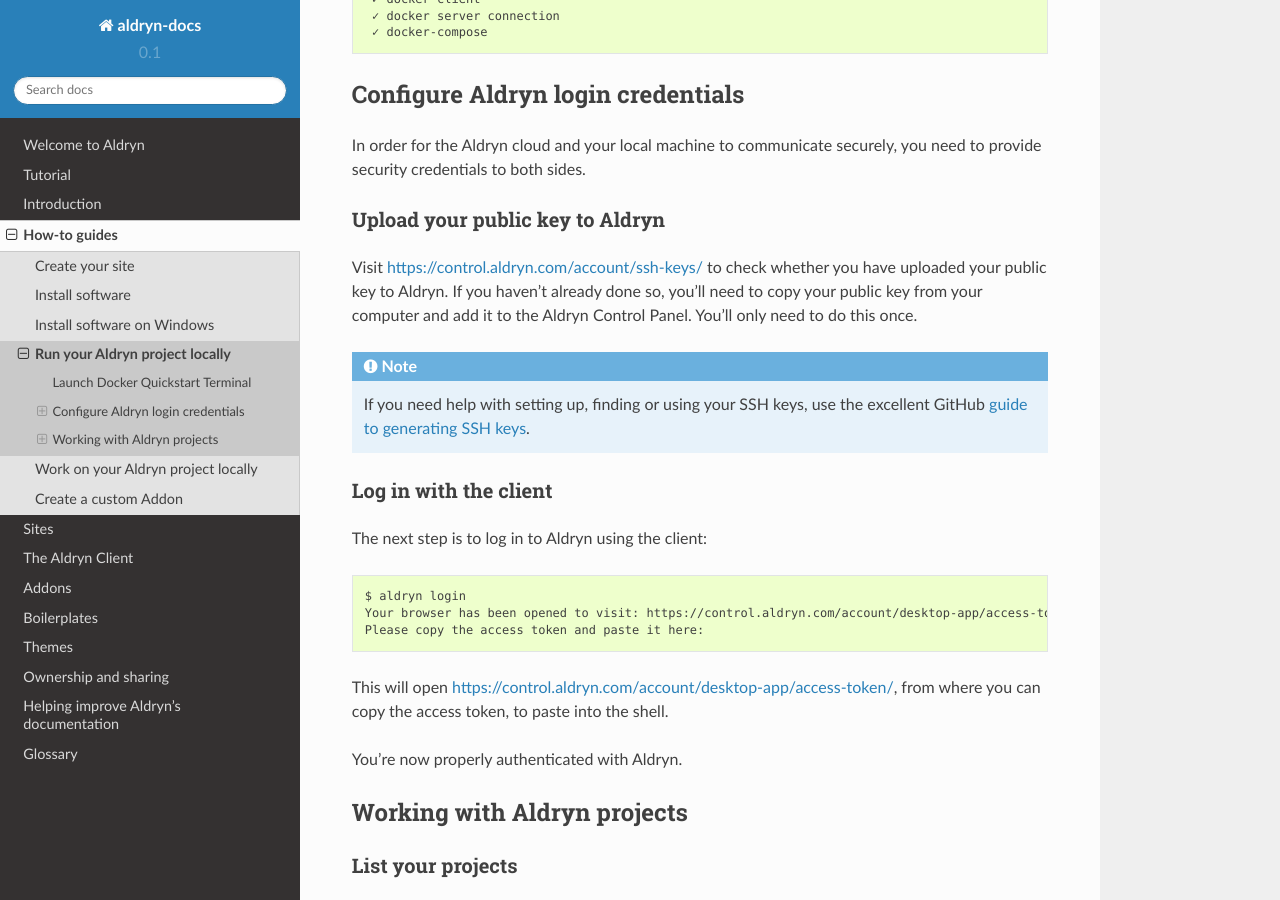
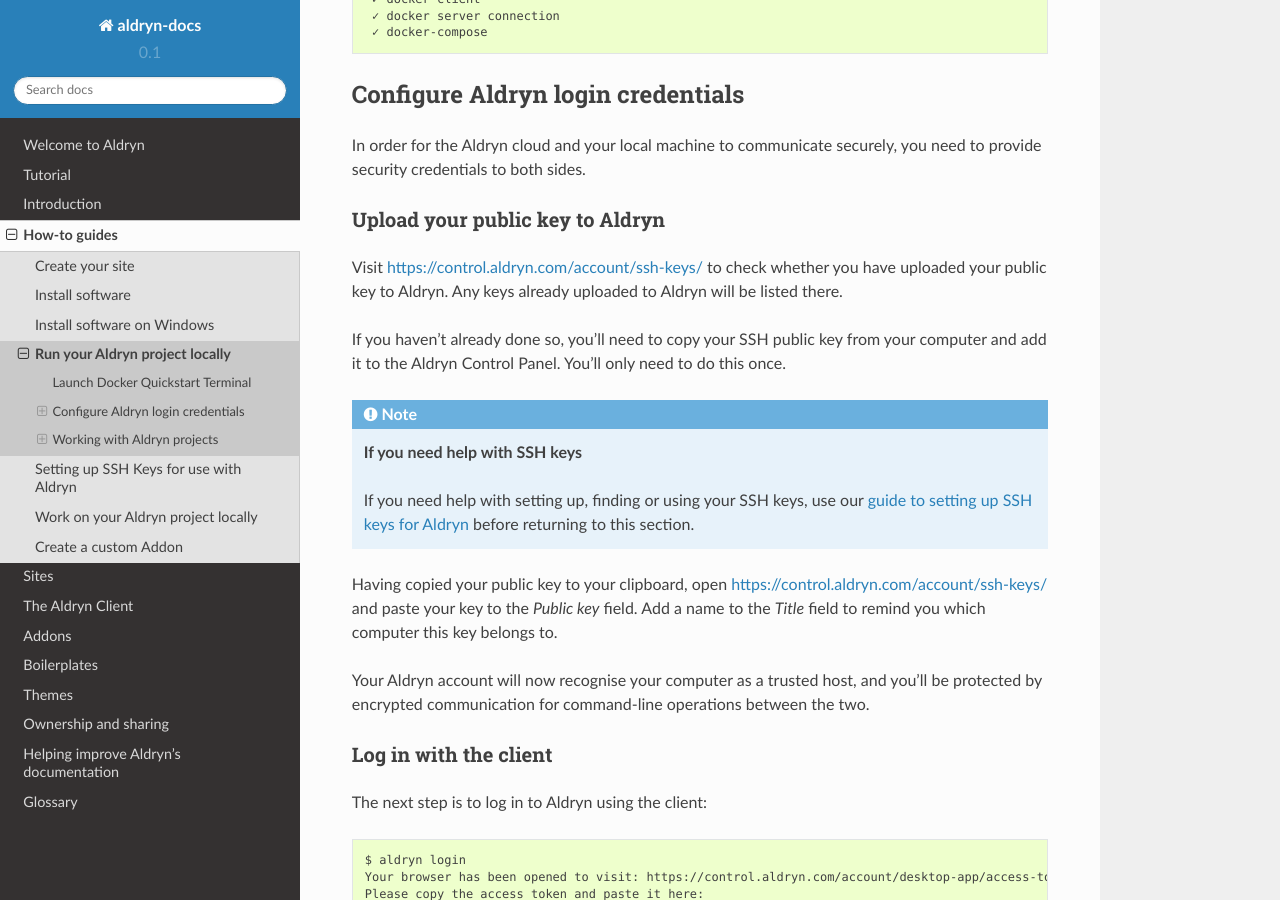
Before and after one commit to aldryn/aldryn-docs, a Sphinx documentation site: the page built from docs/how-to/local_project_setup.rst, in a window 1280 px wide and 900 px high, scrolled down 1364 px. Built offline with Sphinx 7.4.7 and the Read the Docs theme 2.0.0, drawn with Linux system fonts in a browser that asks for light colours.

Commit message:
Added SSH how-to

```diff
--- a/docs/how-to/index.rst
+++ b/docs/how-to/index.rst
@@ -21,5 +21,6 @@
     installation
     installation_windows
     local_project_setup
+    ssh_keys
     working_locally
     creating_custom_addon
--- a/docs/how-to/local_project_setup.rst
+++ b/docs/how-to/local_project_setup.rst
@@ -76,17 +76,29 @@
 security credentials to both sides.
 
 
+.. _upload_key:
+
 Upload your public key to Aldryn
 ================================
 
 Visit https://control.aldryn.com/account/ssh-keys/ to check whether you have uploaded your public
-key to Aldryn. If you haven't already done so, you'll need to copy your public key from your
+key to Aldryn. Any keys already uploaded to Aldryn will be listed there.
+
+If you haven't already done so, you'll need to copy your SSH public key from your
 computer and add it to the Aldryn Control Panel. You'll only need to do this once.
 
-.. note::
+.. note:: **If you need help with SSH keys**
 
-    If you need help with setting up, finding or using your SSH keys, use the excellent GitHub
-    `guide to generating SSH keys <https://help.github.com/articles/generating-ssh-keys/>`_.
+    If you need help with setting up, finding or using your SSH keys, use our
+    :ref:`guide to setting up SSH keys for Aldryn <setting_up_ssh_keys>` before
+    returning to this section.
+
+Having copied your public key to your clipboard, open https://control.aldryn.com/account/ssh-keys/
+and paste your key to the *Public key* field. Add a name to the *Title* field to remind you which
+computer this key belongs to.
+
+Your Aldryn account will now recognise your computer as a trusted host, and you'll be protected by
+encrypted communication for command-line operations between the two.
 
 
 Log in with the client
```
Also changed, not shown: docs/how-to/ssh_keys.rst (added, +92 -0 lines).
